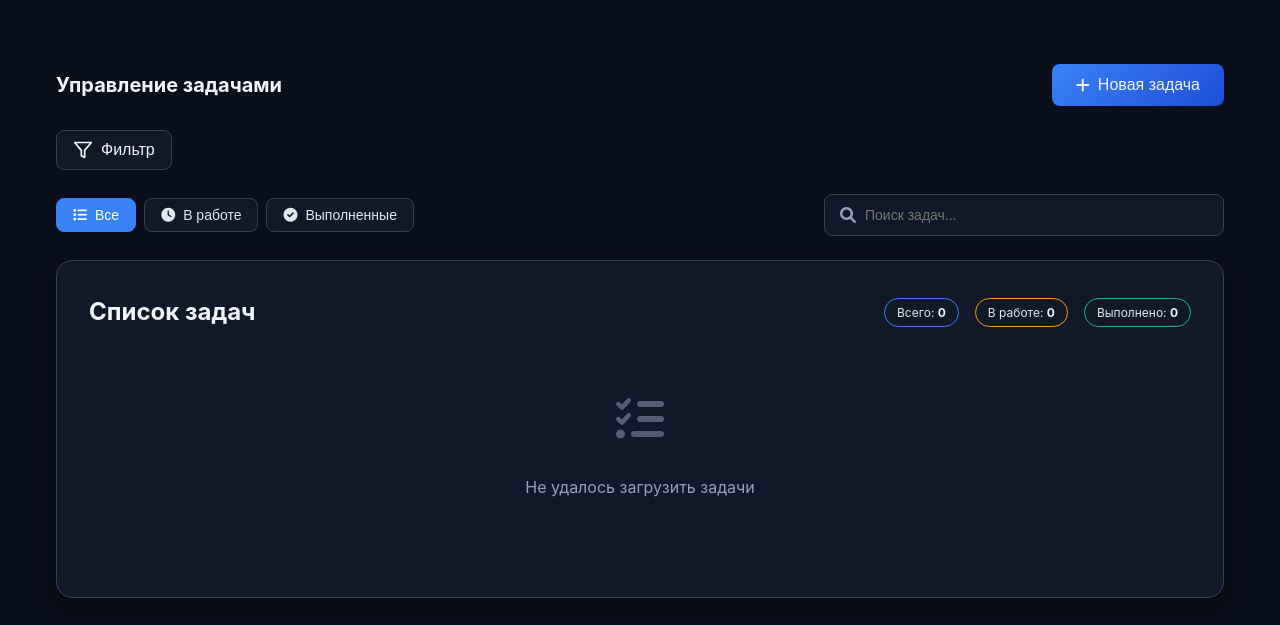
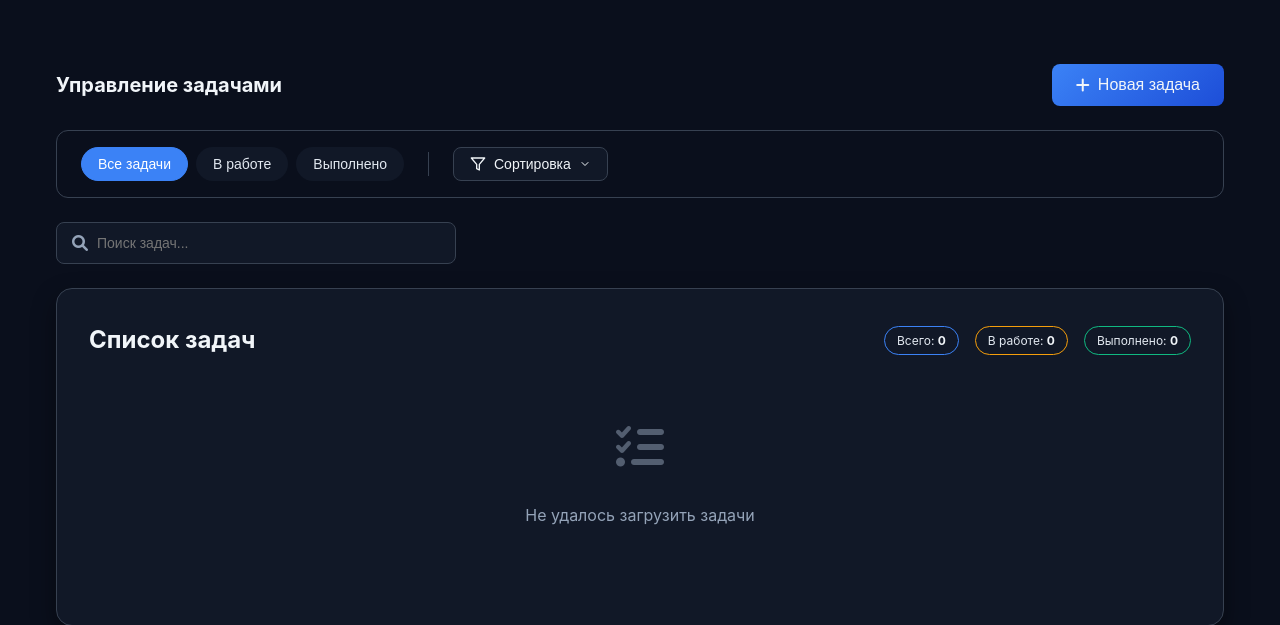
Before and after one commit to BOEGOLOVKA27/finansemanager, a Flask app: page /tasks in a window 1280 px wide. Shown: the part 65-690 px from the top of the page. Run offline with Flask 3, Linux system fonts and the light colour scheme; the visitor is signed in with stand-in values (Sample User, id 1); some libraries are stand-ins or nearby versions.

Commit message:
update branch

```diff
--- a/app/templates/tasks/tasks.html
+++ b/app/templates/tasks/tasks.html
@@ -15,34 +15,34 @@
         </button>
     </div>
 
-    <!-- Кнопка фильтра под заголовком -->
-    <div class="filter-toolbar">
-        <div class="filter-container">
-            <button class="btn btn-icon" id="filterBtn" title="Фильтры и сортировка">
-                <svg xmlns="http://www.w3.org/2000/svg" width="20" height="20" viewBox="0 0 24 24" fill="none" stroke="currentColor" stroke-width="2" stroke-linecap="round" stroke-linejoin="round"><polygon points="22 3 2 3 10 12.46 10 19 14 21 14 12.46 22 3"></polygon></svg>
-                <span>Фильтр</span>
+    <!-- Минималистичная панель фильтров -->
+    <div class="filter-panel">
+        <div class="filter-chips">
+            <button class="filter-chip active" data-filter-status="all">
+                Все задачи
+            </button>
+            <button class="filter-chip" data-filter-status="active">
+                В работе
+            </button>
+            <button class="filter-chip" data-filter-status="completed">
+                Выполнено
+            </button>
+        </div>
+
+        <div class="filter-divider-vertical"></div>
+
+        <div class="sort-dropdown">
+            <button class="sort-btn" id="sortBtn">
+                <svg xmlns="http://www.w3.org/2000/svg" width="16" height="16" viewBox="0 0 24 24" fill="none" stroke="currentColor" stroke-width="2" stroke-linecap="round" stroke-linejoin="round"><polygon points="22 3 2 3 10 12.46 10 19 14 21 14 12.46 22 3"></polygon></svg>
+                <span id="sortLabel">Сортировка</span>
+                <svg xmlns="http://www.w3.org/2000/svg" width="12" height="12" viewBox="0 0 24 24" fill="none" stroke="currentColor" stroke-width="2" stroke-linecap="round" stroke-linejoin="round" class="chevron-down"><polyline points="6 9 12 15 18 9"></polyline></svg>
             </button>
 
-            <!-- Выпадающий список фильтров -->
-            <div class="filter-dropdown" id="filterDropdown" style="display: none;">
-                <div class="filter-section">
-                    <span class="filter-label">Сортировка</span>
-                    <div class="filter-options">
-                        <button class="filter-option" data-sort="date_desc">📅 По дате (новые)</button>
-                        <button class="filter-option" data-sort="date_asc">📅 По дате (старые)</button>
-                        <button class="filter-option" data-sort="alpha_asc">🔤 А-Я</button>
-                        <button class="filter-option" data-sort="alpha_desc">🔤 Я-А</button>
-                    </div>
-                </div>
-                <div class="filter-divider"></div>
-                <div class="filter-section">
-                    <span class="filter-label">Статус</span>
-                    <div class="filter-options">
-                        <button class="filter-option active" data-filter-status="all">Все</button>
-                        <button class="filter-option" data-filter-status="active">В работе</button>
-                        <button class="filter-option" data-filter-status="completed">Выполнено</button>
-                    </div>
-                </div>
+            <div class="sort-options" id="sortOptions" style="display: none;">
+                <button class="sort-option" data-sort="date_desc">📅 По дате (новые)</button>
+                <button class="sort-option" data-sort="date_asc">📅 По дате (старые)</button>
+                <button class="sort-option" data-sort="alpha_asc">🔤 А-Я</button>
+                <button class="sort-option" data-sort="alpha_desc">🔤 Я-А</button>
             </div>
         </div>
     </div>
@@ -97,28 +97,11 @@
         </div>
     </div>
 
-    <!-- Фильтры и поиск -->
-    <div class="tasks-filters">
-        <div class="filter-group">
-            <button class="filter-btn active" data-filter="all">
-                <i class="fas fa-list"></i>
-                Все
-            </button>
-            <button class="filter-btn" data-filter="pending">
-                <i class="fas fa-clock"></i>
-                В работе
-            </button>
-            <button class="filter-btn" data-filter="completed">
-                <i class="fas fa-check-circle"></i>
-                Выполненные
-            </button>
-        </div>
-
-        <div class="search-group">
-            <div class="search-box">
-                <i class="fas fa-search"></i>
-                <input type="text" id="searchTasks" class="search-input" placeholder="Поиск задач...">
-            </div>
+    <!-- Поиск задач -->
+    <div class="search-bar">
+        <div class="search-box">
+            <i class="fas fa-search"></i>
+            <input type="text" id="searchTasks" class="search-input" placeholder="Поиск задач...">
         </div>
     </div>
 
@@ -168,108 +151,127 @@
     margin: 0;
 }
 
-.filter-toolbar {
+/* Минималистичная панель фильтров */
+.filter-panel {
+    display: flex;
+    align-items: center;
+    gap: 1.5rem;
     margin-bottom: 1.5rem;
-    display: flex;
-    justify-content: flex-start;
+    padding: 1rem 1.5rem;
+    background: var(--card-bg);
+    border: 1px solid var(--border);
+    border-radius: 0.75rem;
+    flex-wrap: wrap;
 }
 
-.filter-container {
-    position: relative;
-    display: inline-block;
+.filter-chips {
+    display: flex;
+    gap: 0.5rem;
+    flex-wrap: wrap;
 }
 
-.tasks-controls {
-    display: flex;
-    gap: 0.5rem;
-    align-items: center;
-}
-
-.btn-icon {
-    display: flex;
-    align-items: center;
-    justify-content: center;
-    gap: 0.5rem;
-    width: auto;
-    height: 40px;
-    padding: 0 1rem;
+.filter-chip {
+    padding: 0.5rem 1rem;
     background: var(--background-light);
-    border: 1px solid var(--border);
-    border-radius: 0.5rem;
-    color: var(--text);
+    border: 1px solid transparent;
+    border-radius: 2rem;
+    color: var(--text-light);
+    font-size: 0.875rem;
+    font-weight: 500;
     cursor: pointer;
     transition: all 0.2s;
 }
 
-.btn-icon:hover {
+.filter-chip:hover {
+    background: var(--background-lighter);
+    border-color: var(--primary);
+    color: var(--text);
+}
+
+.filter-chip.active {
     background: var(--primary);
     border-color: var(--primary);
     color: white;
 }
 
-/* Выпадающий список фильтров */
-.filter-dropdown {
+.filter-divider-vertical {
+    width: 1px;
+    height: 24px;
+    background: var(--border);
+    align-self: center;
+}
+
+/* Выпадающий список сортировки */
+.sort-dropdown {
+    position: relative;
+    display: inline-block;
+}
+
+.sort-btn {
+    display: flex;
+    align-items: center;
+    gap: 0.5rem;
+    padding: 0.5rem 1rem;
+    background: var(--background-light);
+    border: 1px solid var(--border);
+    border-radius: 0.5rem;
+    color: var(--text);
+    font-size: 0.875rem;
+    cursor: pointer;
+    transition: all 0.2s;
+}
+
+.sort-btn:hover {
+    background: var(--background-lighter);
+    border-color: var(--primary);
+}
+
+.sort-btn .chevron-down {
+    transition: transform 0.2s;
+}
+
+.sort-btn.active .chevron-down {
+    transform: rotate(180deg);
+}
+
+.sort-options {
     position: absolute;
-    top: 100%;
+    top: calc(100% + 0.5rem);
     left: 0;
     background: var(--card-bg);
     border: 1px solid var(--border);
     border-radius: 0.5rem;
-    box-shadow: 0 4px 12px rgba(0, 0, 0, 0.15);
-    z-index: 100;
-    min-width: 220px;
-    margin-top: 0.5rem;
-    overflow: visible;
+    box-shadow: 0 8px 24px rgba(0, 0, 0, 0.12);
+    z-index: 1000;
+    min-width: 200px;
+    overflow: hidden;
+    display: flex;
+    flex-direction: column;
 }
 
-.filter-section {
-    padding: 0.75rem;
+.sort-option {
+    padding: 0.75rem 1rem;
+    background: transparent;
+    border: none;
+    color: var(--text);
+    font-size: 0.875rem;
+    text-align: left;
+    cursor: pointer;
+    transition: all 0.2s;
 }
 
-.filter-label {
-    display: block;
-    font-size: 0.75rem;
-    font-weight: 600;
-    color: var(--text-lighter);
-    text-transform: uppercase;
-    letter-spacing: 0.5px;
-    margin-bottom: 0.5rem;
-}
-
-.filter-options {
-    display: flex;
-    flex-direction: column;
-    gap: 0.25rem;
-}
-
-.filter-option {
-    display: flex;
-    align-items: center;
-    gap: 0.5rem;
-    padding: 0.5rem 0.75rem;
-    background: transparent;
-    border: none;
-    border-radius: 0.375rem;
-    color: var(--text);
-    font-size: 0.875rem;
-    cursor: pointer;
-    transition: all 0.2s;
-    text-align: left;
-}
-
-.filter-option:hover {
+.sort-option:hover {
     background: var(--background-light);
 }
 
-.filter-option.active {
-    background: var(--primary);
-    color: white;
+.sort-option:first-child {
+    border-top-left-radius: 0.5rem;
+    border-top-right-radius: 0.5rem;
 }
 
-.filter-divider {
-    height: 1px;
-    background: var(--border);
-    margin: 0.25rem 0.75rem;
+.sort-option:last-child {
+    border-bottom-left-radius: 0.5rem;
+    border-bottom-right-radius: 0.5rem;
 }
 
 .task-form {
@@ -339,68 +341,17 @@
     opacity: 1;
 }
 
-.tasks-filters {
+/* Панель поиска */
+.search-bar {
+    margin-bottom: 1.5rem;
     display: flex;
-    justify-content: space-between;
-    align-items: center;
-    margin: 0.5rem 0 1.5rem 0;
-    flex-wrap: wrap;
-    gap: 1rem;
-}
-
-.tag-filter-info {
-    display: flex;
-    align-items: center;
-    gap: 0.75rem;
-    padding: 0.5rem 1rem;
-    background: var(--background-light);
-    border: 1px solid var(--primary);
-    border-radius: 0.5rem;
-    margin-bottom: 1rem;
-    font-size: 0.875rem;
-}
-
-.tag-filter-info strong {
-    color: var(--primary);
-}
-
-.filter-group {
-    display: flex;
-    gap: 0.5rem;
-}
-
-.filter-btn {
-    display: flex;
-    align-items: center;
-    gap: 0.5rem;
-    padding: 0.5rem 1rem;
-    background: var(--background-light);
-    border: 1px solid var(--border);
-    border-radius: 0.5rem;
-    color: var(--text-light);
-    cursor: pointer;
-    transition: all 0.2s;
-    font-size: 0.875rem;
-}
-
-.filter-btn:hover {
-    background: var(--background-lighter);
-    border-color: var(--primary);
-}
-
-.filter-btn.active {
-    background: var(--primary);
-    border-color: var(--primary);
-    color: white;
-}
-
-.search-group {
-    flex: 1;
-    max-width: 400px;
+    justify-content: flex-start;
 }
 
 .search-box {
     position: relative;
+    width: 100%;
+    max-width: 400px;
 }
 
 .search-box i {
@@ -687,7 +655,6 @@ async function fetchAndStoreToken() {
 const createTaskForm = document.getElementById('createTaskForm');
 const tasksList = document.getElementById('tasksList');
 const searchInput = document.getElementById('searchTasks');
-const filterButtons = document.querySelectorAll('.filter-btn');
 const totalTasksEl = document.getElementById('totalTasks');
 const pendingTasksEl = document.getElementById('pendingTasks');
 const completedTasksEl = document.getElementById('completedTasks');
@@ -1231,17 +1198,6 @@ window.editTask = async (taskId) => {
     });
 };
 
-// Фильтрация задач
-filterButtons.forEach(btn => {
-    btn.addEventListener('click', () => {
-        filterButtons.forEach(b => b.classList.remove('active'));
-        btn.classList.add('active');
-
-        currentFilter = btn.dataset.filter;
-        applyFilters();
-    });
-});
-
 // Поиск задач
 searchInput.addEventListener('input', applyFilters);
 
@@ -1313,9 +1269,6 @@ function applySortToTasks(tasks) {
 window.filterByTag = function(tagName) {
     currentTagFilter = tagName;
 
-    // Сбрасываем активный класс у кнопок фильтров
-    filterButtons.forEach(b => b.classList.remove('active'));
-
     applyFilters();
 };
 
@@ -1333,8 +1286,9 @@ window.clearTagFilter = function() {
 const openCreateTaskBtn = document.getElementById('openCreateTaskBtn');
 const closeCreateTaskBtn = document.getElementById('closeCreateTaskBtn');
 const createTaskCard = document.getElementById('createTaskCard');
-const filterBtn = document.getElementById('filterBtn');
-const filterDropdown = document.getElementById('filterDropdown');
+const sortBtn = document.getElementById('sortBtn');
+const sortOptions = document.getElementById('sortOptions');
+const sortLabel = document.getElementById('sortLabel');
 
 if (openCreateTaskBtn) {
     openCreateTaskBtn.addEventListener('click', () => {
@@ -1352,43 +1306,53 @@ if (closeCreateTaskBtn) {
     });
 }
 
-// Обработка кнопки фильтров
-if (filterBtn && filterDropdown) {
-    filterBtn.addEventListener('click', (e) => {
+// Обработка чипсов фильтрации по статусу
+document.querySelectorAll('.filter-chip[data-filter-status]').forEach(chip => {
+    chip.addEventListener('click', () => {
+        const statusFilter = chip.dataset.filterStatus;
+        currentStatusFilter = statusFilter;
+
+        // Обновляем активный класс
+        document.querySelectorAll('.filter-chip').forEach(c => c.classList.remove('active'));
+        chip.classList.add('active');
+
+        applyFilters();
+    });
+});
+
+// Обработка кнопки сортировки
+if (sortBtn && sortOptions) {
+    sortBtn.addEventListener('click', (e) => {
         e.stopPropagation();
-        filterDropdown.style.display = filterDropdown.style.display === 'none' ? 'block' : 'none';
+        const isVisible = sortOptions.style.display === 'block';
+        sortOptions.style.display = isVisible ? 'none' : 'block';
+        sortBtn.classList.toggle('active', !isVisible);
     });
 
     // Закрытие dropdown при клике вне его
     document.addEventListener('click', (e) => {
-        if (!filterDropdown.contains(e.target) && e.target !== filterBtn) {
-            filterDropdown.style.display = 'none';
+        if (!sortOptions.contains(e.target) && e.target !== sortBtn) {
+            sortOptions.style.display = 'none';
+            sortBtn.classList.remove('active');
         }
     });
 
     // Обработчики для опций сортировки
-    filterDropdown.querySelectorAll('[data-sort]').forEach(option => {
+    sortOptions.querySelectorAll('[data-sort]').forEach(option => {
         option.addEventListener('click', () => {
             const sortType = option.dataset.sort;
             applySort(sortType);
 
-            // Обновляем активный класс
-            filterDropdown.querySelectorAll('[data-sort]').forEach(o => o.classList.remove('active'));
-            option.classList.add('active');
-        });
-    });
-
-    // Обработчики для опций статуса
-    filterDropdown.querySelectorAll('[data-filter-status]').forEach(option => {
-        option.addEventListener('click', () => {
-            const statusFilter = option.dataset.filterStatus;
-            currentStatusFilter = statusFilter;
-
-            // Обновляем активный класс
-            filterDropdown.querySelectorAll('[data-filter-status]').forEach(o => o.classList.remove('active'));
-            option.classList.add('active');
-
-            applyFilters();
+            // Обновляем текст кнопки и закрываем меню
+            const sortTexts = {
+                'date_desc': 'По дате (новые)',
+                'date_asc': 'По дате (старые)',
+                'alpha_asc': 'А-Я',
+                'alpha_desc': 'Я-А'
+            };
+            sortLabel.textContent = sortTexts[sortType] || 'Сортировка';
+            sortOptions.style.display = 'none';
+            sortBtn.classList.remove('active');
         });
     });
 }
```
Also changed, not shown: other parts of app/templates/tasks/tasks.html (+21 -4 lines), 1 other file.
